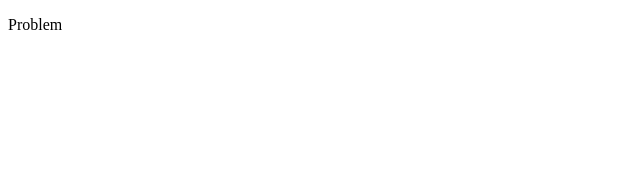
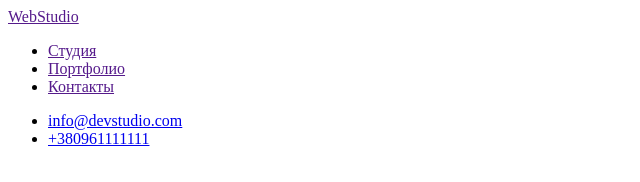
Before and after one commit to EvgenyVeliki/goit-markup-hw-01, a plain HTML site: page index.html in a window 1280 px wide. Shown: the whole page, without its empty margins (0-640 px from the left). Drawn offline with Linux system fonts and the light colour scheme.

Commit message:
Шапка сайта

```diff
--- a/index.html
+++ b/index.html
@@ -7,9 +7,31 @@
     <title>Document</title>
 </head>
 <body>
-    <p>
-        Problem
-    </p>
+    <header>
+        <a href="">
+            WebStudio
+        </a>
 
+        <ul>
+            <li>
+                <a href="">Студия</a>
+            </li>
+            <li>
+                <a href="">Портфолио</a>
+            </li>
+            <li>
+                <a href="">Контакты</a>
+            </li>
+        </ul>
+
+        <ul>
+            <li>
+                <a href="info@devstudio.com">info@devstudio.com</a>
+            </li>
+            <li>
+                <a href="+380961111111">+380961111111</a>
+            </li>
+        </ul>
+    </header>
 </body>
 </html>
```
